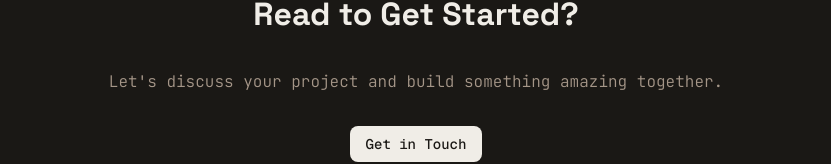
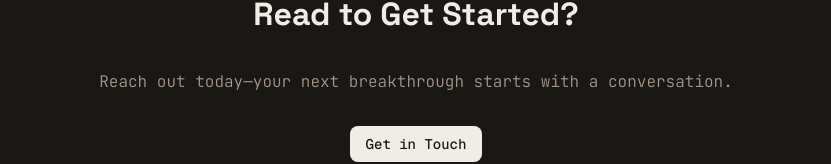
Before and after one commit to bare-bones-solutions/barebones-site, a Next.js app: page / in a window 1280 px wide. Shown: the part 2127-2291 px from the top of the page, without its empty margins (224-1055 px from the left). Built offline with nearby package versions, Linux system fonts and the light colour scheme; a web font is replaced by a local one.

Commit message:
update text on contact section...I am not in love with it though  but hey its a commit

```diff
--- a/src/components/homepage/contact.tsx
+++ b/src/components/homepage/contact.tsx
@@ -5,7 +5,7 @@ export default function Contact() {
         <div className="px-5 mt-[82px] text-center">
             <div className="flex flex-col gap-[32px]">
                 <h2 className="">Read to Get Started?</h2>
-                <p>Let's discuss your project and build something amazing together.</p>
+                <p>Reach out today—your next breakthrough starts with a conversation.</p>
                 <div>
                     <Button className="hover:scale-105 hover:ring-2 hover:ring-bone-accent hover:bg-earth-light hover:transition-all hover:duration-200">Get in Touch</Button>
                 </div>
```
